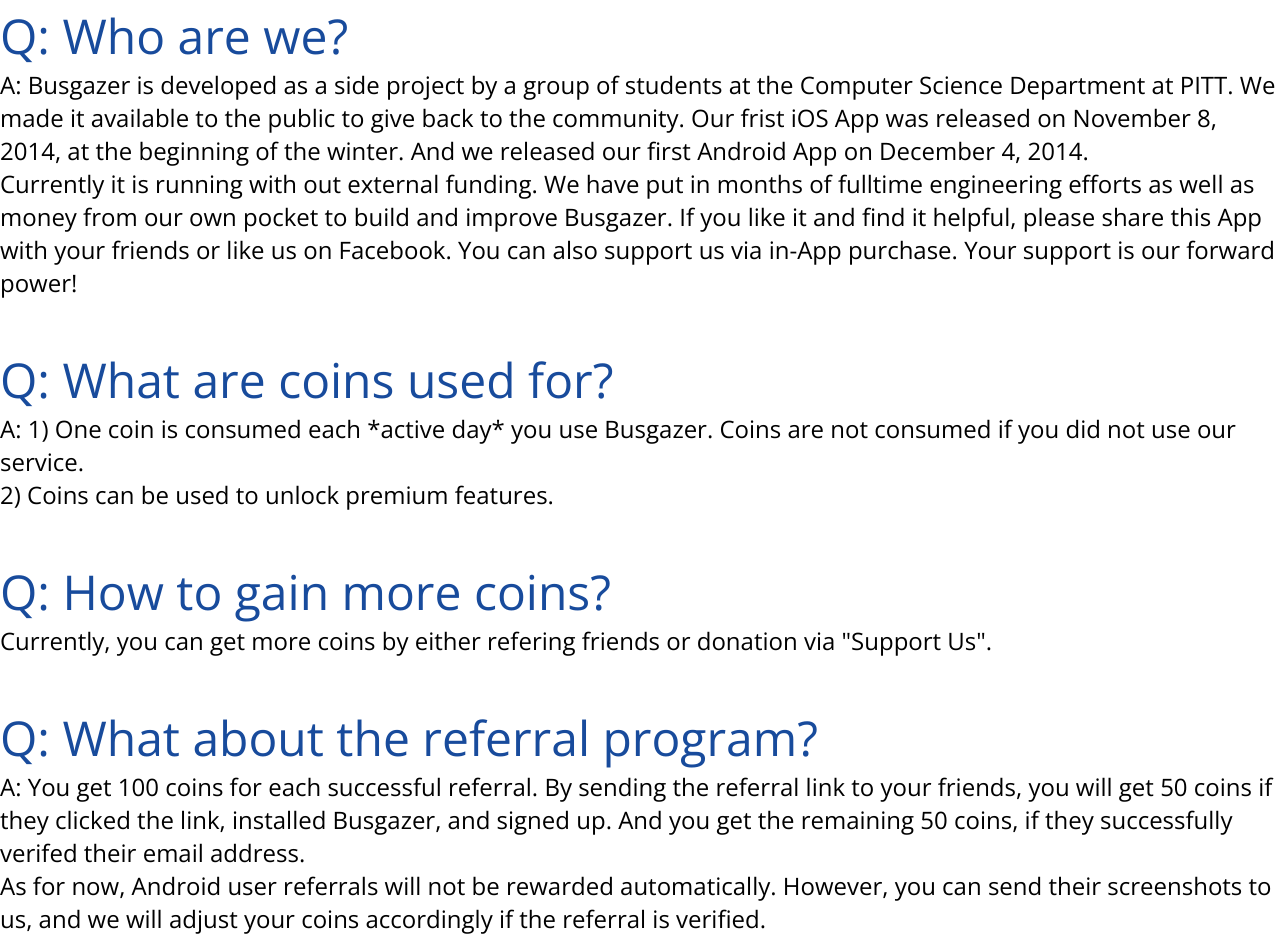
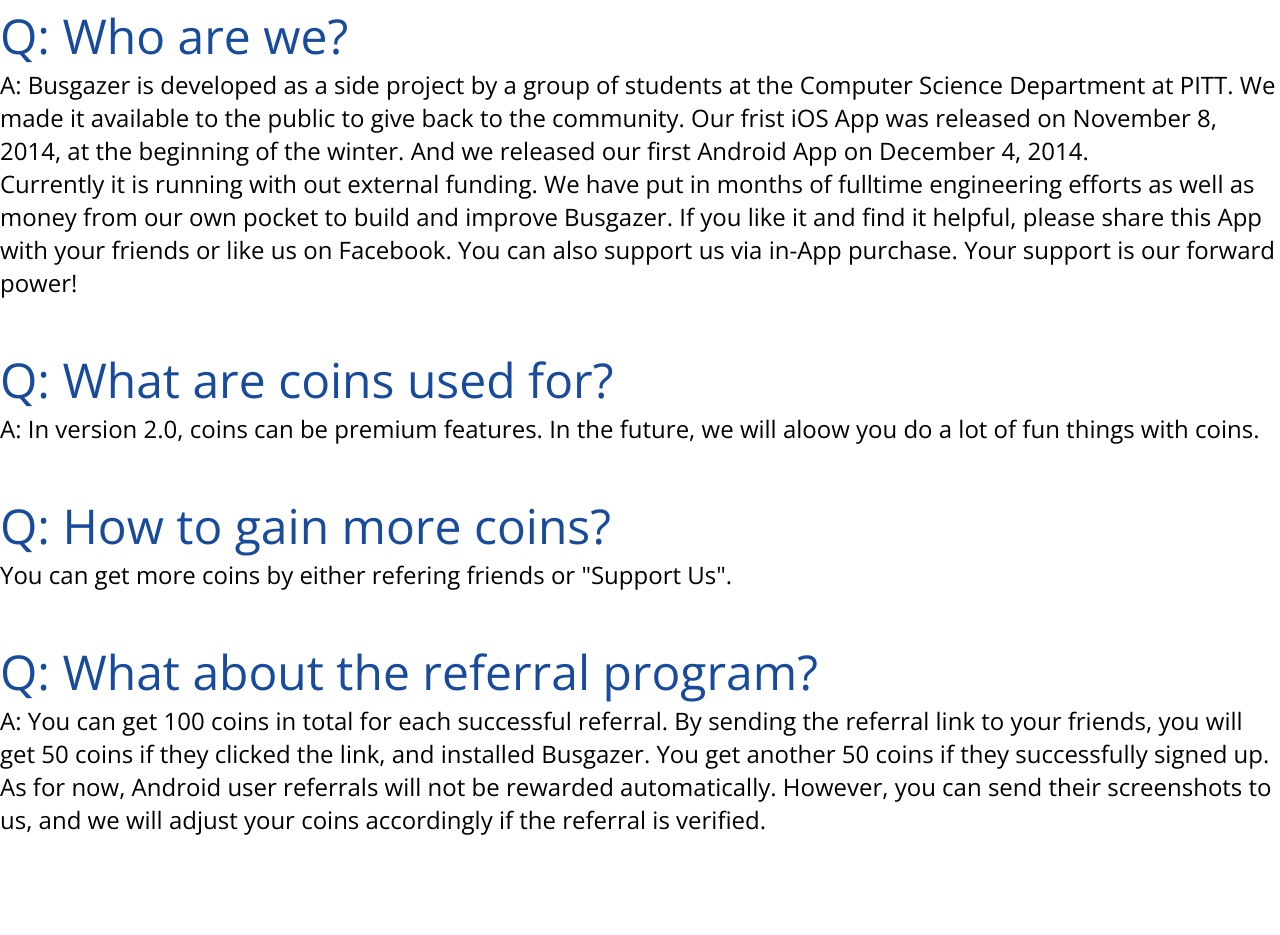
Before and after one commit to drouyang/busgazer-website, a plain HTML site: page faq-mobile.html in a window 1280 px wide. Shown: the part 436-1371 px from the top of the page. After the commit the page ends 1272 px from the top, so only its background shows below. Drawn offline with nearby package versions, Linux system fonts and the light colour scheme.

Commit message:
updated FAQ

```diff
--- a/faq-mobile.html
+++ b/faq-mobile.html
@@ -24,15 +24,13 @@
   </p>
 
   <h2>Q: What are coins used for?</h2>
-  <p>A: 1) One coin is consumed each *active day* you use Busgazer. Coins are not consumed if you did not use our service.</p>
-
-  <p>2) Coins can be used to unlock premium features.</p>
+  <p>A: In version 2.0, coins can be premium features. In the future, we will aloow you do a lot of fun things with coins.</p>
 
   <h2>Q: How to gain more coins?</h2>
-  <p>Currently, you can get more coins by either refering friends or donation via "Support Us".</p>
+  <p>You can get more coins by either refering friends or "Support Us".</p>
 
   <h2>Q: What about the referral program?</h2>
-  <p>A: You get 100 coins for each successful referral. By sending the referral link to your friends, you will get 50 coins if they clicked the link, installed Busgazer, and signed up. And you get the remaining 50 coins, if they successfully verifed their email address.</p>
+  <p>A: You can get 100 coins in total for each successful referral. By sending the referral link to your friends, you will get 50 coins if they clicked the link, and installed Busgazer. You get another 50 coins if they successfully signed up.</p>
     <p>As for now, Android user referrals will not be rewarded automatically. However, you can send their screenshots to us, and we will adjust your coins accordingly if the referral is verified.</p>
 
 </body>
```
